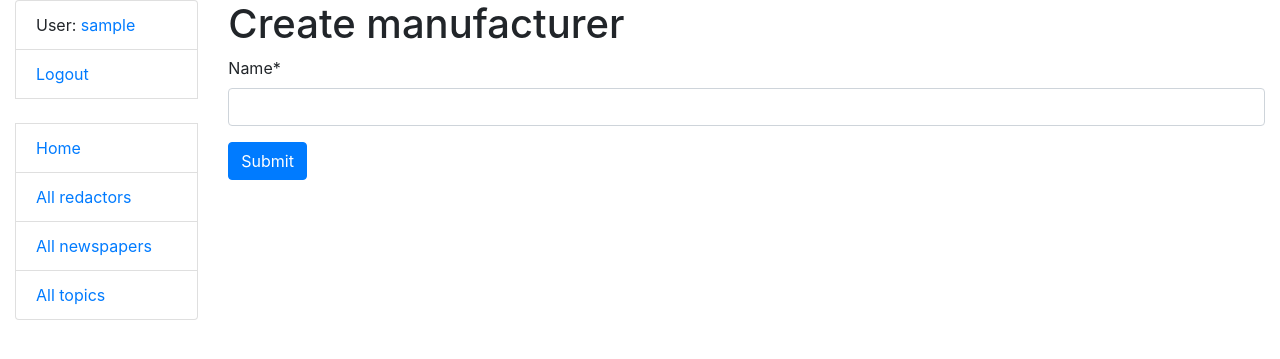
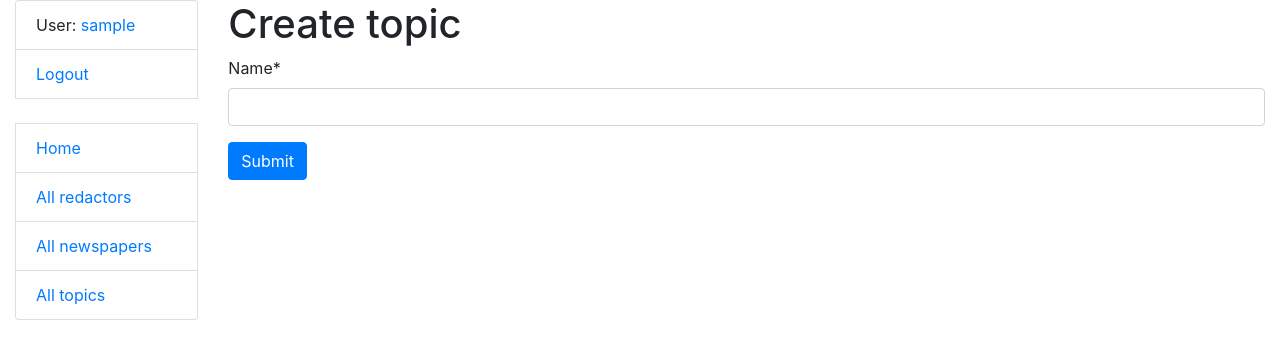
Before and after one commit to mihavryliuk/newspaper-agency, a Django app: page /topics/create/ in a window 1280 px wide. Shown: the top 359 px of the page. Run offline with Django 5.2, Linux system fonts and the light colour scheme; the visitor is signed in with stand-in values (Sample User, id 1); some libraries are stand-ins or nearby versions.

Commit message:
Add unique True to topic

```diff
--- a/catalog/models.py
+++ b/catalog/models.py
@@ -3,7 +3,7 @@ from django.db import models
 
 
 class Topic(models.Model):
-    name = models.CharField(max_length=100)
+    name = models.CharField(max_length=100, unique=True)
 
     def __str__(self):
         return self.name
--- a/templates/catalog/topic_form.html
+++ b/templates/catalog/topic_form.html
@@ -2,7 +2,7 @@
 {% load crispy_forms_filters %}
 
 {% block content %}
-  <h1>{{ object|yesno:"Update,Create" }} manufacturer</h1>
+  <h1>{{ object|yesno:"Update,Create" }} topic</h1>
   <form action="" method="post" novalidate>
     {% csrf_token %}
     {{ form|crispy }}
```
